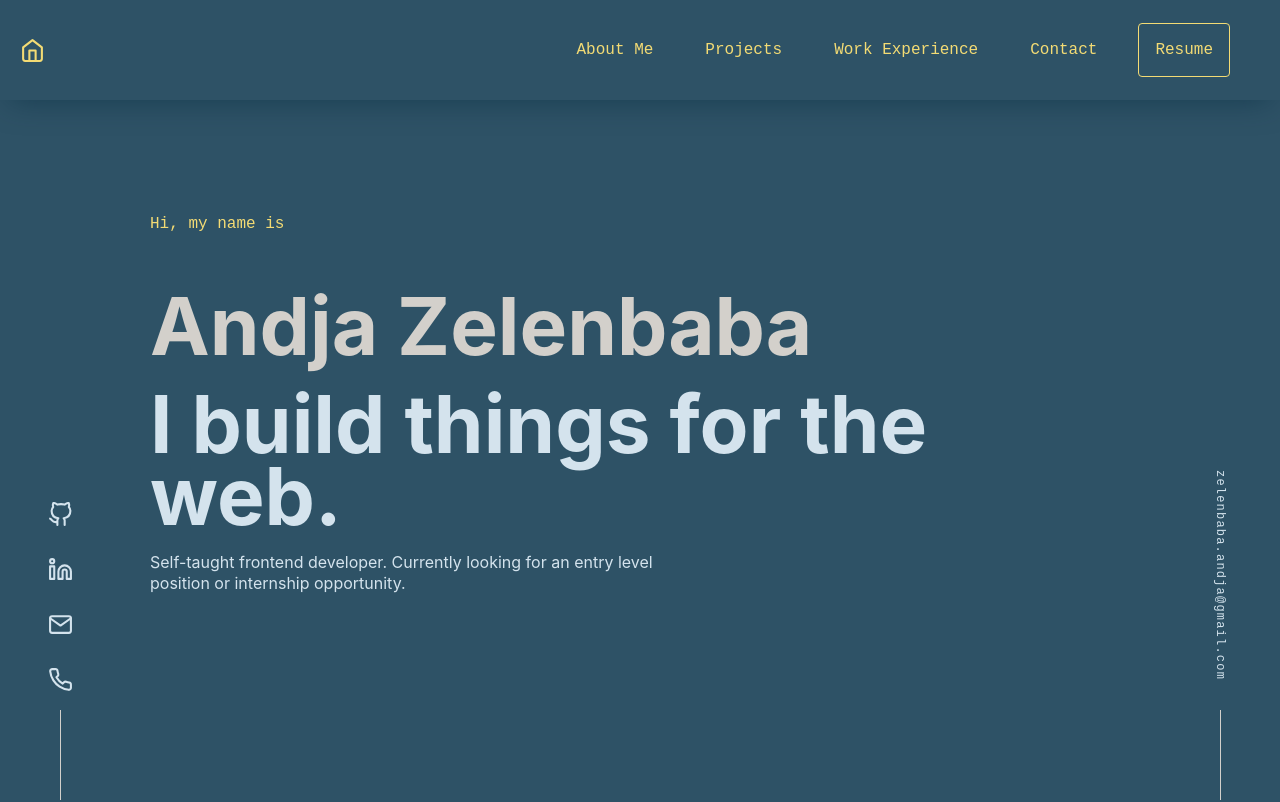
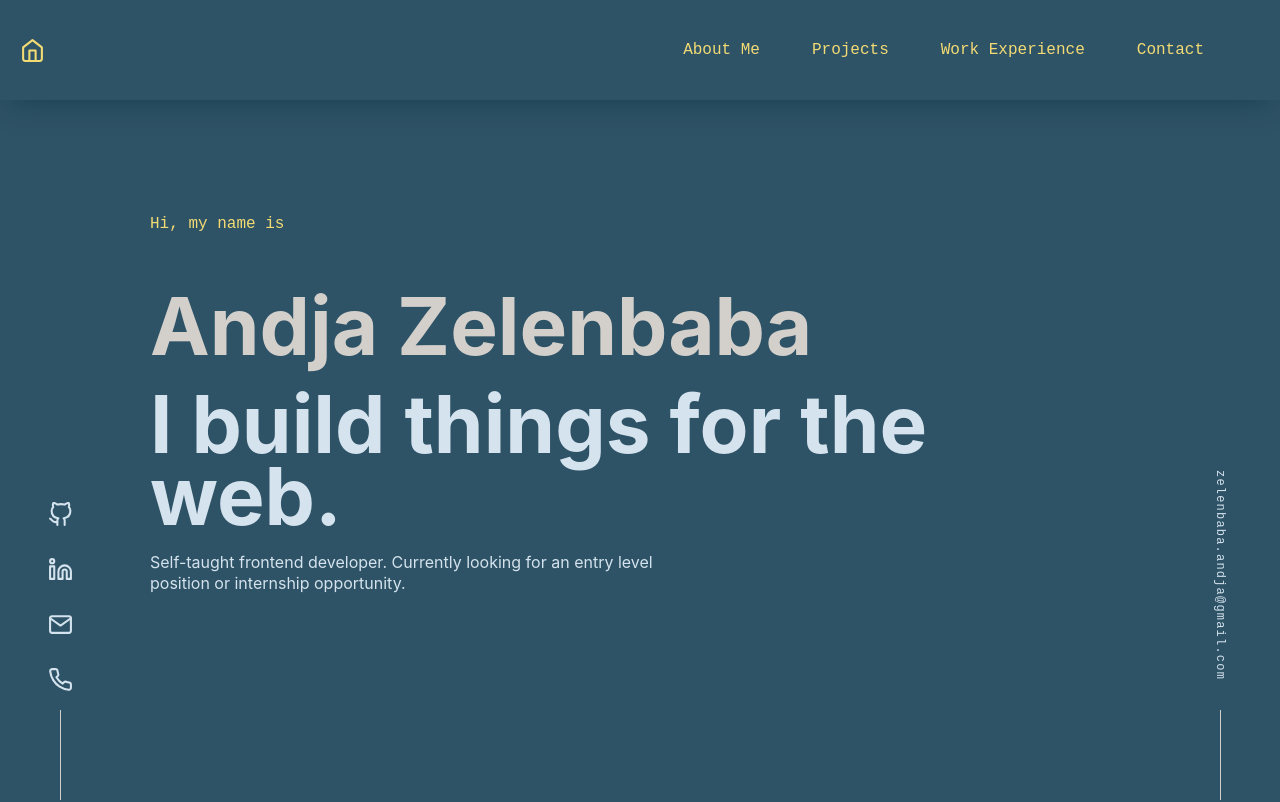
Before and after one commit to andjared/portfolio, a React (Create React App) app: page / in a window 1280 px wide. Shown: the top 802 px of the page. Built offline with nearby package versions, Linux system fonts and the light colour scheme.

Commit message:
decrease nesting in headear scss

```diff
--- a/src/components/Header/Header.module.scss
+++ b/src/components/Header/Header.module.scss
@@ -1,11 +1,14 @@
 @use "../../styles/vars.scss";
+
 .hidden {
   display: none;
   transition: vars.$transition;
 }
+
 .hiddenHeader {
   margin-top: -200px;
 }
+
 .header {
   position: fixed;
   top: 0;
@@ -27,14 +30,30 @@
   @media screen and (max-width: 780px) {
     min-height: 70px;
   }
+}
+
 .home {
   display: flex;
   justify-content: center;
   align-items: center;
   color: vars.$american-silver;
 }
+
 .hiddenNav {
   display: none;
+}
+
+.hiddenNav {
+  display: block;
+  animation: left-to-right linear 0.2s forwards;
+  position: absolute;
+  top: 0;
+  width: min(40vw, 400px);
+  background-color: vars.$saphire;
+  box-shadow: -10px 0px 30px -15px vars.$saphire-shadow;
+  .navLinks {
+    display: none;
+  }
 }
 
 .nav {
@@ -51,19 +70,17 @@
   @media screen and (max-width: 860px) {
     padding: 0px 20px;
   }
+}
+
+.nav .btn {
+  display: none;
+}
 
 .navLinks {
   display: flex;
-      ul {
-        display: flex;
-        justify-content: space-between;
-        align-items: center;
-        list-style: none;
-        li {
-          margin: 0px 10px;
 }
-      }
-      a {
+
+.navLinks a {
   text-decoration: none;
   color: vars.$american-silver;
   padding: 16px;
@@ -76,23 +93,67 @@
     padding: 8px;
   }
 }
-      .resume {
-        margin-left: 15px;
-        border: 1px solid vars.$american-silver;
-        border-radius: 4px;
+
+.navLinks ul {
+  display: flex;
+  justify-content: space-between;
+  align-items: center;
+  list-style: none;
+  li {
+    margin: 0px 10px;
   }
 }
 
-    .btn {
-      display: none;
+.sideMenu {
+  display: flex;
+  flex-direction: column;
+  align-items: center;
+  -webkit-box-align: center;
+  justify-content: center;
+  height: 100vh;
+}
+
+.sideMenu button {
+  position: absolute;
+  top: 10px;
+  right: 10px;
+  color: vars.$american-silver;
+  background: none;
+}
+
+.sideMenuLinks {
+  text-align: center;
+  padding: 0px 20px;
+  display: flex;
+  flex-direction: column;
+  justify-content: space-between;
+  font-size: clamp(vars.$fs-sm, 4vw, vars.$fs-lg);
+  color: vars.$lightest-slate;
+}
+
+.sideMenuLinks ul {
+  list-style: none;
+}
+
+.sideMenuLinks li {
+  margin: 0px auto 10px;
+  a {
+    text-decoration: none;
+    padding: 3px 20px 20px;
+    transition: vars.$transition;
   }
 }
+
+.sideMenuLinks a:hover {
+  color: vars.$american-silver;
+}
+
 @media screen and (max-width: 768px) {
-    .nav {
   .navLinks {
     display: none;
   }
-      .btn {
+
+  .nav .btn {
     display: flex;
     align-items: center;
     justify-content: center;
@@ -101,69 +162,6 @@
   }
 }
 
-    .hiddenNav {
-      display: block;
-      animation: left-to-right linear 0.2s forwards;
-      position: absolute;
-      top: 0;
-      width: min(40vw, 400px);
-      background-color: vars.$saphire;
-      box-shadow: -10px 0px 30px -15px vars.$saphire-shadow;
-      .navLinks {
-        display: none;
-      }
-      .sideMenu {
-        display: flex;
-        flex-direction: column;
-        align-items: center;
-        -webkit-box-align: center;
-        justify-content: center;
-        height: 100vh;
-
-        button {
-          position: absolute;
-          top: 10px;
-          right: 10px;
-          color: vars.$american-silver;
-          background: none;
-        }
-        .sideMenuLinks {
-          text-align: center;
-          padding: 0px 20px;
-          display: flex;
-          flex-direction: column;
-          justify-content: space-between;
-          font-size: clamp(vars.$fs-sm, 4vw, vars.$fs-lg);
-          color: vars.$lightest-slate;
-
-          ul {
-            list-style: none;
-            li {
-              margin: 0px auto 10px;
-              a {
-                text-decoration: none;
-                padding: 3px 20px 20px;
-                transition: vars.$transition;
-                &:hover {
-                  color: vars.$american-silver;
-                }
-              }
-            }
-          }
-          .resume {
-            padding: 12px 20px;
-            margin: 10% auto 0px;
-            border: 1px solid vars.$american-silver;
-            border-radius: 4px;
-            transition: vars.$transition;
-            &:hover {
-              color: vars.$american-silver;
-            }
-          }
-        }
-      }
-    }
-  }
 @keyframes left-to-right {
   from {
     left: 0;
@@ -173,4 +171,3 @@
     transform: translateX(-100%);
   }
 }
-}
--- a/src/components/Header/index.js
+++ b/src/components/Header/index.js
@@ -1,7 +1,6 @@
 import React from "react";
 import { useEffect } from "react";
 import { useState } from "react";
-import resume from "../../assets/resume.pdf";
 import styles from "./Header.module.scss";
 import { Home, AlignRight, XSquare } from "react-feather";
 
@@ -67,16 +66,6 @@ export default function Header() {
               <a href="#contact">Contact</a>
             </li>
           </ul>
-          <div>
-            <a
-              href={resume}
-              className={styles.resume}
-              target="_blank"
-              rel="noopener noreferrer"
-            >
-              Resume
-            </a>
-          </div>
         </div>
         <button
           className={isSideMenuOpen ? styles.hidden : styles.btn}
@@ -106,14 +95,6 @@ export default function Header() {
                 <a href="#contact">Contact</a>
               </li>
             </ul>
-            <a
-              href={resume}
-              className={styles.resume}
-              target="_blank"
-              rel="noopener noreferrer"
-            >
-              Resume
-            </a>
           </div>
         </div>
       </nav>
```
Also changed, not shown: 1 other file (tests, documents, lock files or other folders). Lines whose indentation alone changed are shown as unchanged.
